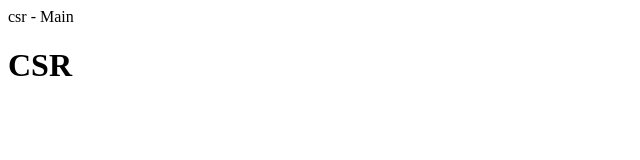
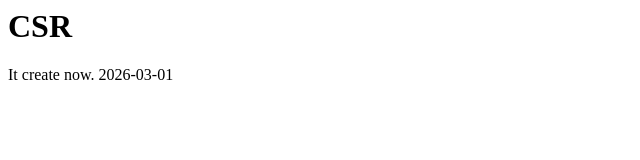
Before and after one commit to excsr/excsr.github.io, a plain HTML site: page index.html in a window 1280 px wide. Shown: the whole page, without its empty margins (0-640 px from the left). Drawn offline with Linux system fonts and the light colour scheme.

Commit message:
Update index.html

```diff
--- a/index.html
+++ b/index.html
@@ -1,8 +1,9 @@
 <html>
   <head>
-    <tytle>csr - Main</tytle>
+    <title>csr - Main</title>
   </head>
   <body>
     <h1>CSR</h1>
+    <p>It create now. 2026-03-01</p>
   </body>
 </html>
```
